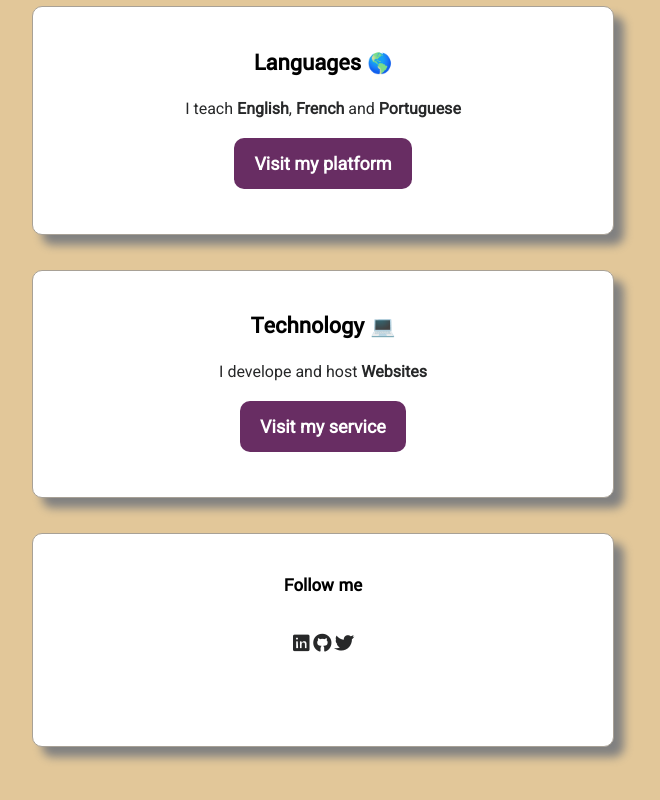
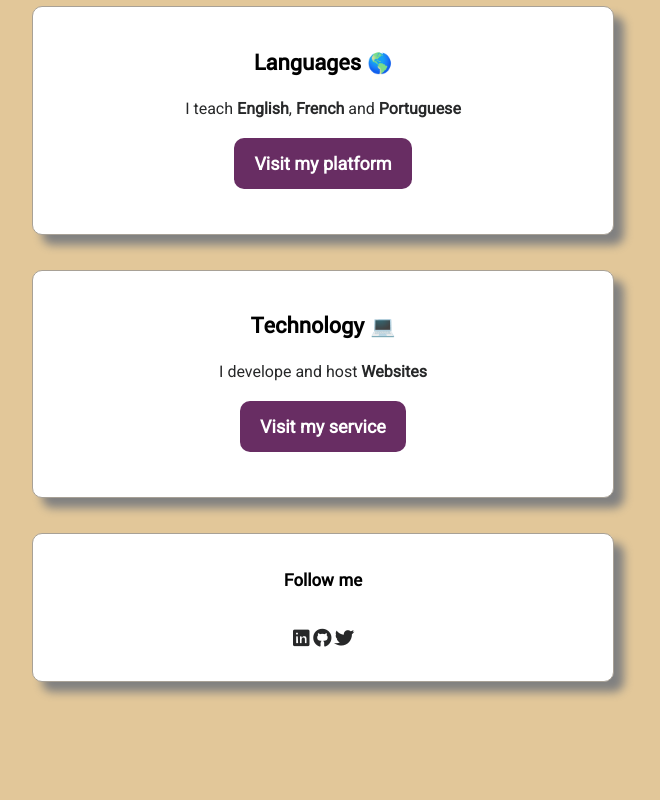
Before and after one commit to digidweb/profile, a plain HTML site: page index.html in a window 1280 px wide. Shown: the part 837-1637 px from the top of the page, without its empty margins (317-977 px from the left). Drawn offline with Linux system fonts and the light colour scheme.

Commit message:
Polished page

```diff
--- a/index.html
+++ b/index.html
@@ -53,7 +53,7 @@
         <a href="https://digid.com.br" class="btn-blue" target="_blank">Visit my service</a>
       </div>
 
-      <div class="card">
+      <div class="card" id="footer">
         <h3>
           Follow me
         </h3>
--- a/style.css
+++ b/style.css
@@ -54,13 +54,18 @@ a:hover {
   width: 500px;
 }
 
+#footer {
+  padding-top: 15px;
+  padding-bottom: 0px;
+}
+
 .container {
   margin: 35px auto;
 }
 
 .list-inline > li {
   display: inline-block;
-  padding: 50px 20px;
+  padding: 20px 20px;
 }
 
 .list-inline {
```
